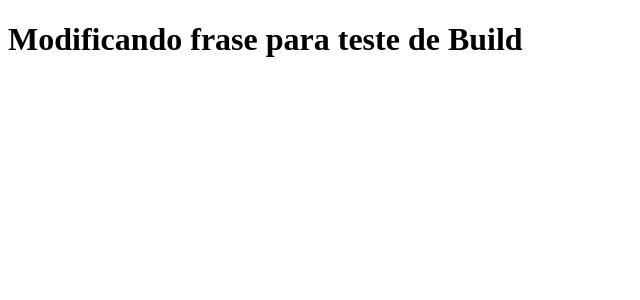
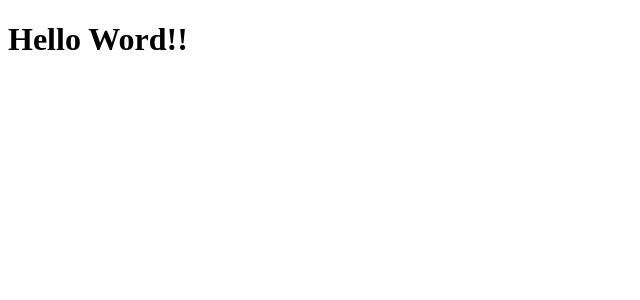
Before and after one commit to RuanCarloss/clone-tabnews, a Next.js app: page / in a window 1280 px wide. Shown: the top 300 px of the page, without its empty margins (0-640 px from the left). Built offline with nearby package versions, Linux system fonts and the light colour scheme.

Commit message:
Deploys deteste

```diff
--- a/pages/index.js
+++ b/pages/index.js
@@ -1,5 +1,5 @@
 function Home(){
-    return <h1>Modificando frase para teste de Build</h1>;
+    return <h1>Hello Word!!</h1>;
 }
 
 export default Home;
```
